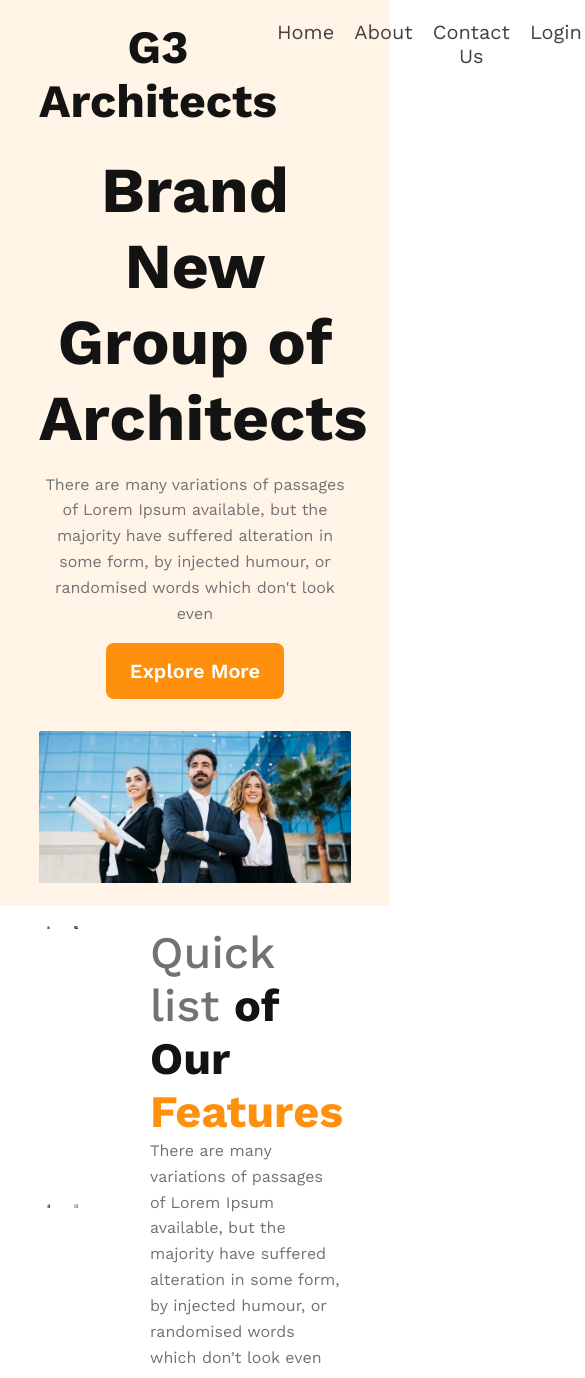
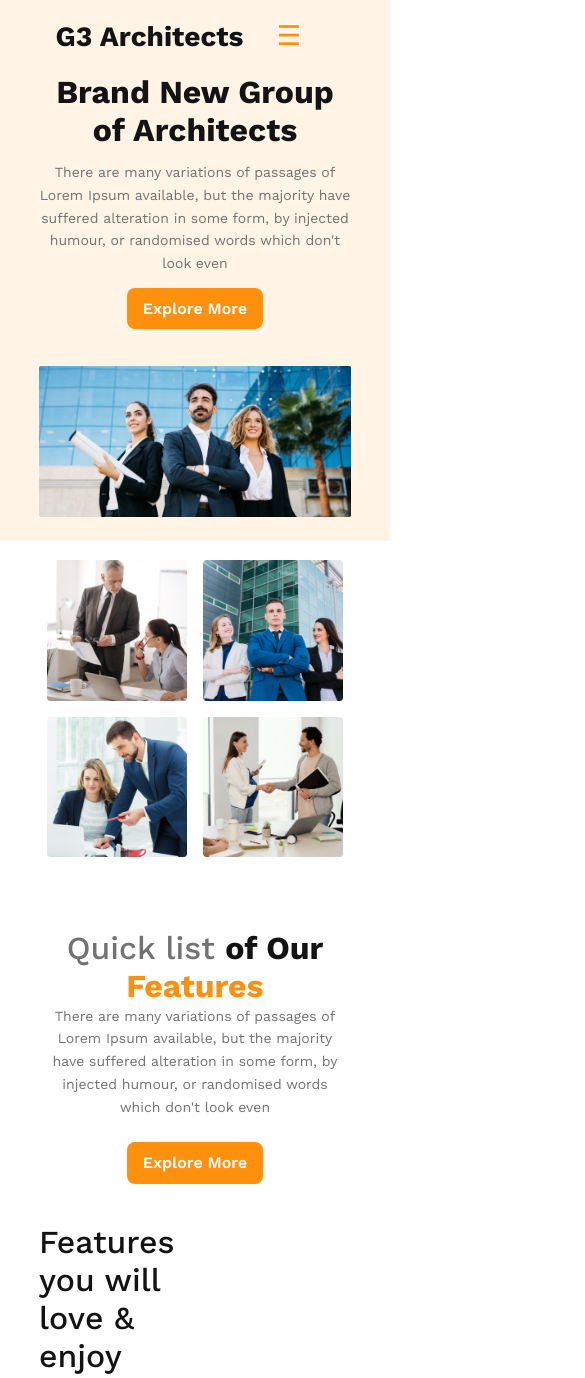
Before and after one commit to mamun-coderman/g3-architects, a plain HTML site: page index.html in a window 390 px wide. Shown: the top 1378 px of the page, 585 px wide, since content can reach past the window. Drawn offline with nearby package versions, Linux system fonts and the light colour scheme.

Commit message:
quick list part responsive for mobile added

```diff
--- a/css/style.css
+++ b/css/style.css
@@ -26,7 +26,7 @@ body{
 }
 
 .text-common{
-  font-size: 16px;
+  font-size: 1rem;
   line-height: 162%;
   color:  #727272;
 }
@@ -35,21 +35,44 @@ body{
   display: flex;
 }
 .margin-bottom{
-  margin-bottom: 32px;
+  margin-bottom: 2rem;
 }
 
 .secondary-heading{
-  font-size: 45px;
+  font-size: 2.8rem;
   font-weight: 500;
 }
 
-/* common css ends */
+/* common css ends for desktop version */
+
+/* now common css for mobile device */
+
+@media screen and (max-width: 768px) {
+  .text-common{
+  font-size: 0.875rem;
+}
+
+.margin-bottom{
+  margin-bottom: 1.5rem;
+}
+
+.secondary-heading{
+  font-size: 2rem;
+  font-weight: 500;
+}
+
+}
+
+/* common css for responsive part ends */
+
+/* header part for desktop starts */
 
 .header-part{
   text-align: center;
   background-color:  rgba(255, 144, 14, 0.1);
   padding: 5% 10%;
 }
+
 
 .navbar{
     justify-content: space-between;
@@ -60,8 +83,6 @@ body{
   font-size: 2.9rem;
   font-weight: 700;
 }
-
-
 
 .menubar > ul{
   list-style: none;
@@ -77,6 +98,17 @@ body{
 
 .menubar > ul > li > a:hover{
   color: #ff900e;
+}
+
+#menu-toggle{
+  display: none;
+}
+
+.menu-icon{
+  font-size: 1.7rem;
+  color: #ff900e;
+  cursor: pointer;
+  display: none;
 }
 
 .heading-banner{
@@ -100,7 +132,64 @@ body{
   margin-top: 3rem;
 }
 
-/* header part ends here and main part starts */
+/* header part for desktop ends here */
+/* header part for mobile starts here */
+
+@media screen and (max-width: 768px){
+
+  .navbar{
+    justify-content: space-around;
+}
+
+.logo > a{
+  font-size: 1.75rem;
+}
+
+.menubar > ul{
+  display: none;
+  flex-direction: column;
+  width: 40%;
+  position: absolute;
+  top: 8%;
+  right: 0;
+  background-color: #fff;
+  padding: 2rem;
+  border-radius: 1rem;
+
+}
+
+.menubar > ul > li > a{
+  font-size: 1.1rem;
+}
+
+.menu-icon{
+  display: block;
+}
+
+#menu-toggle:checked ~ .menubar > ul{
+  display: flex;
+}
+
+.heading-banner{
+  font-size: 2rem;
+  margin-top: 1.25rem;
+  margin-bottom: 0.8rem;
+}
+
+.explore-button{
+  text-decoration: none;
+  font-size: 1rem;
+  padding: 0.7rem 1rem;
+  border-radius: 0.5rem;
+}
+
+}
+
+/*  header part responsive for mobile done */
+
+/* main part starts here */
+
+/* quick list part for desktop starts here  */
 
   .quick-list{
     justify-content: center;
@@ -140,7 +229,30 @@ body{
     align-self: self-start;
   }
 
-  /* quick list ends and features love & enjoyable starts */
+  /* quick list ends for desktop part and mobile part starts here*/
+
+  @media screen and (max-width: 768px){
+    .quick-list{
+    flex-direction: column;
+  }
+
+  .quick-list-gallery{
+    gap: 1rem;
+  }
+
+  .quick-list-content{
+    text-align: center;
+  }
+
+  .quick-list-content > a{
+    align-self: center;
+  }
+
+  }
+
+  /* quick list reponsive for mobile done */
+
+  /*features love & enjoyable for desktop starts here */
 
  .feature-enjoyable{
     gap: 9rem;
@@ -209,7 +321,11 @@ body{
   font-weight: 500;
 }
 
-/* features end and some facts parts starts */
+/* features for desktop done and responsive for mobile starts here */
+
+
+
+/* some facts for desktop starts here
 
 .some-facts-part{
   padding: 5% 10%;
@@ -230,7 +346,7 @@ body{
   align-items: center;
 }
 
-/* some facts ends and sponsor part starts */
+/* some facts ends and sponsor part starts
 
 .sponsor-part{
   padding: 5% 10%;
@@ -246,7 +362,7 @@ body{
   width: auto;
 }
 
-/* sponsor part ends and footer part starts */
+/* sponsor part ends and footer part starts
 
 .footer-part{
   margin: 5% 10%;
@@ -258,4 +374,8 @@ body{
   color:  #424242;
 }
 
-/* footer part ends */
+/* footer part ends
+
+
+
+*/
--- a/index.html
+++ b/index.html
@@ -15,6 +15,8 @@
             <div class="logo">
                 <a class="color-primary" href="#">G3 Architects</a>
             </div>
+            <input type="checkbox" name="menu-toggle" id="menu-toggle">
+            <label for="menu-toggle" class="menu-icon">&#9776;</label>
             <div class="menubar">
                 <ul class="display-flex">
                     <li><a href="#">Home</a></li>
@@ -36,6 +38,8 @@
 
     <!-- header part ends-->
 
+
+
     <main>
         <section class="quick-list display-flex">
             <div class="quick-list-gallery">
@@ -50,6 +54,8 @@
                 <a class="explore-button" href="#">Explore More</a>
             </div>
         </section>
+
+<!-- quick list section ends here and features section starts here -->
 
         <section class="feature-enjoyable display-flex">
             <div class="feature-content">
@@ -121,7 +127,11 @@
             </div>
         </section>
 
+        <!-- sponsor part ends here -->
+
     </main>
+
+    <!-- main part ends here and footer parts starts -->
 
     <footer class="footer-part">
         <p>All rights reserved copyright@2023 startup landing page design</p>
@@ -129,3 +139,6 @@
 
 </body>
 </html>
+
+
+-->
```
